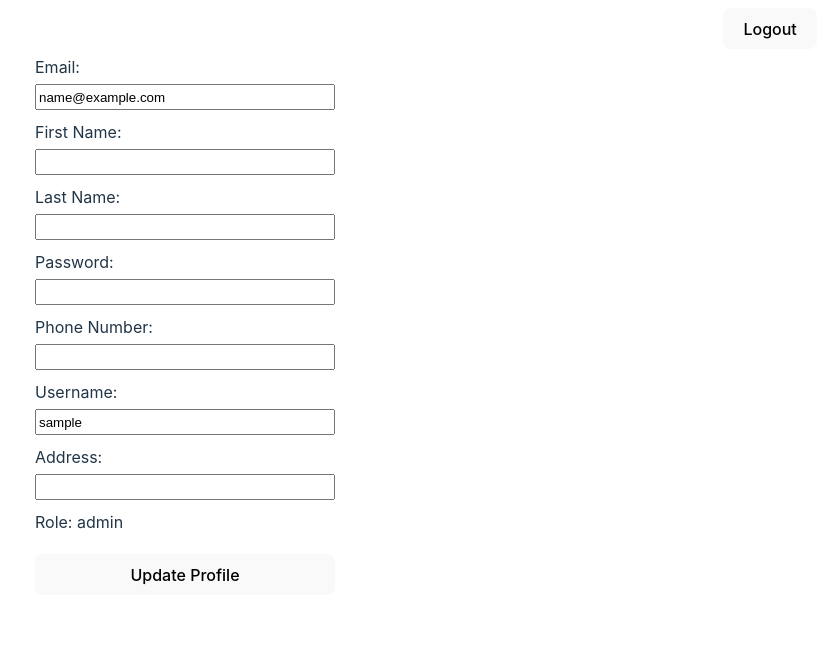
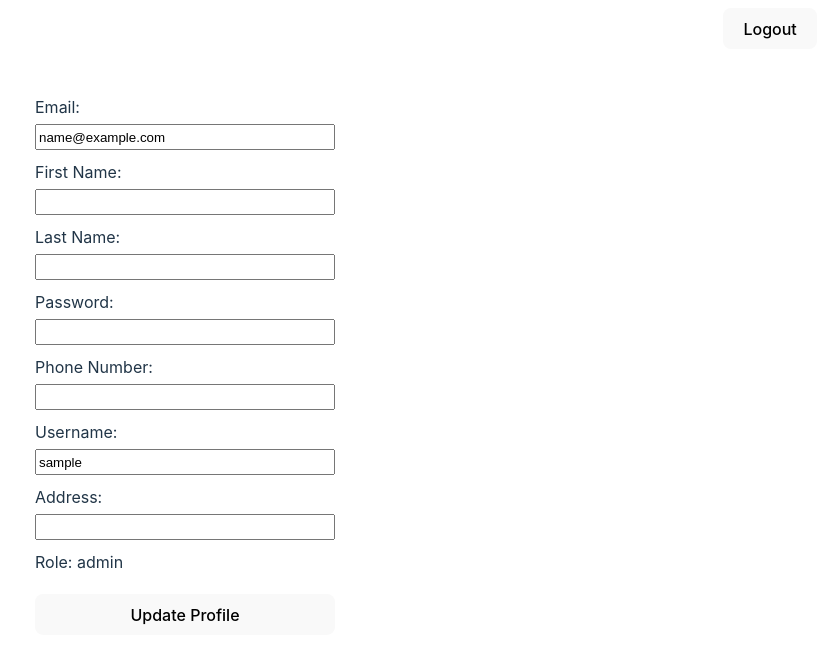
Before and after one commit to fachfouch1/FrontendMedis, a React (Vite) app: page /profile in a window 1280 px wide. Shown: the top 662 px of the page, without its empty margins (455-1280 px from the left). Built offline with nearby package versions, Linux system fonts and the light colour scheme; sample sign-in values are in the browser's storage.

Commit message:
fix padding

```diff
--- a/src/components/Profile/profile.module.css
+++ b/src/components/Profile/profile.module.css
@@ -1,7 +1,7 @@
 /* ProfilePage.module.css */
 .container {
   position: absolute;
-  top: 40%;
+  top: 45%;
   left: 50%;
   transform: translate(-50%, -50%);
   flex-direction: column;
```
